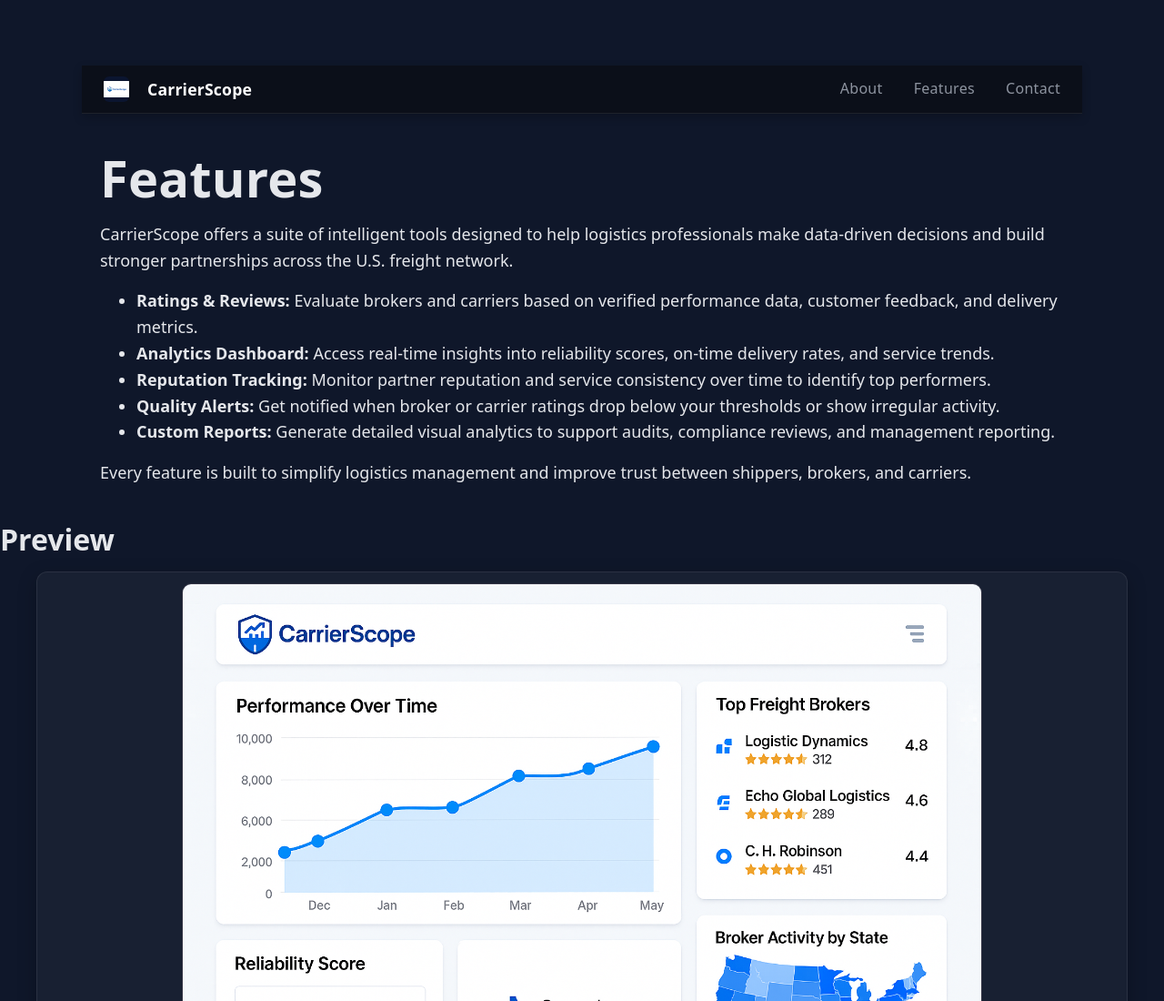
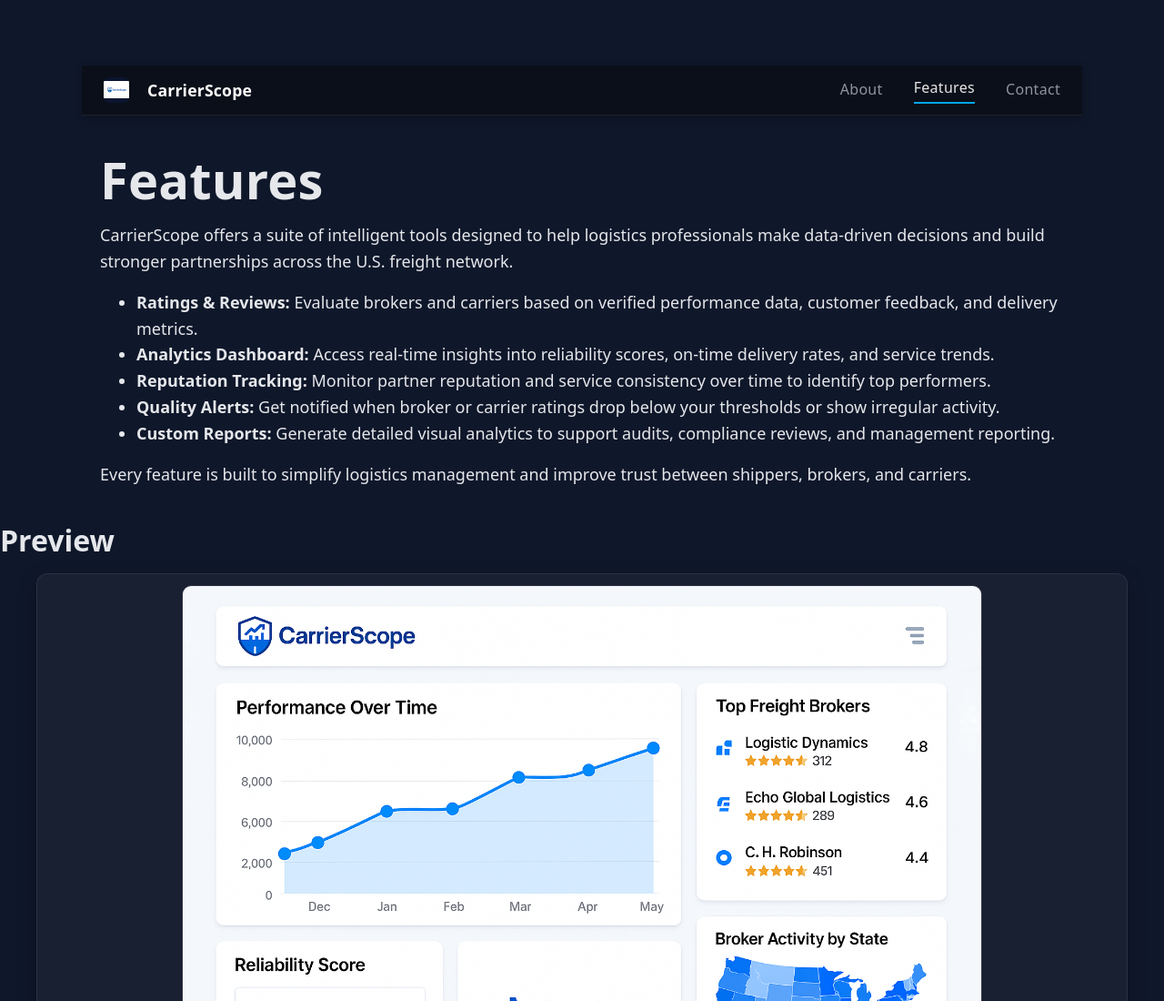
Before and after one commit to AlekseiStroev/CarrierScope, a plain HTML site: page features.html in a window 1280 px wide. Shown: the top 1100 px of the page at 91% size. Drawn offline with Linux system fonts and the light colour scheme.

Commit message:
Update features.html

```diff
--- a/features.html
+++ b/features.html
@@ -46,5 +46,16 @@
 <footer class="footer">
   <p class="muted small">© 2025 CarrierScope — Quality Intelligence for Logistics</p>
 </footer>
+<script>
+  // Highlight active navigation link automatically
+  const currentPage = window.location.pathname.split("/").pop();
+
+  document.querySelectorAll(".links a").forEach(link => {
+    const href = link.getAttribute("href");
+    if (href === currentPage || (href.includes("#") && currentPage === "index.html")) {
+      link.classList.add("active");
+    }
+  });
+</script>
 </body>
 </html>
```
